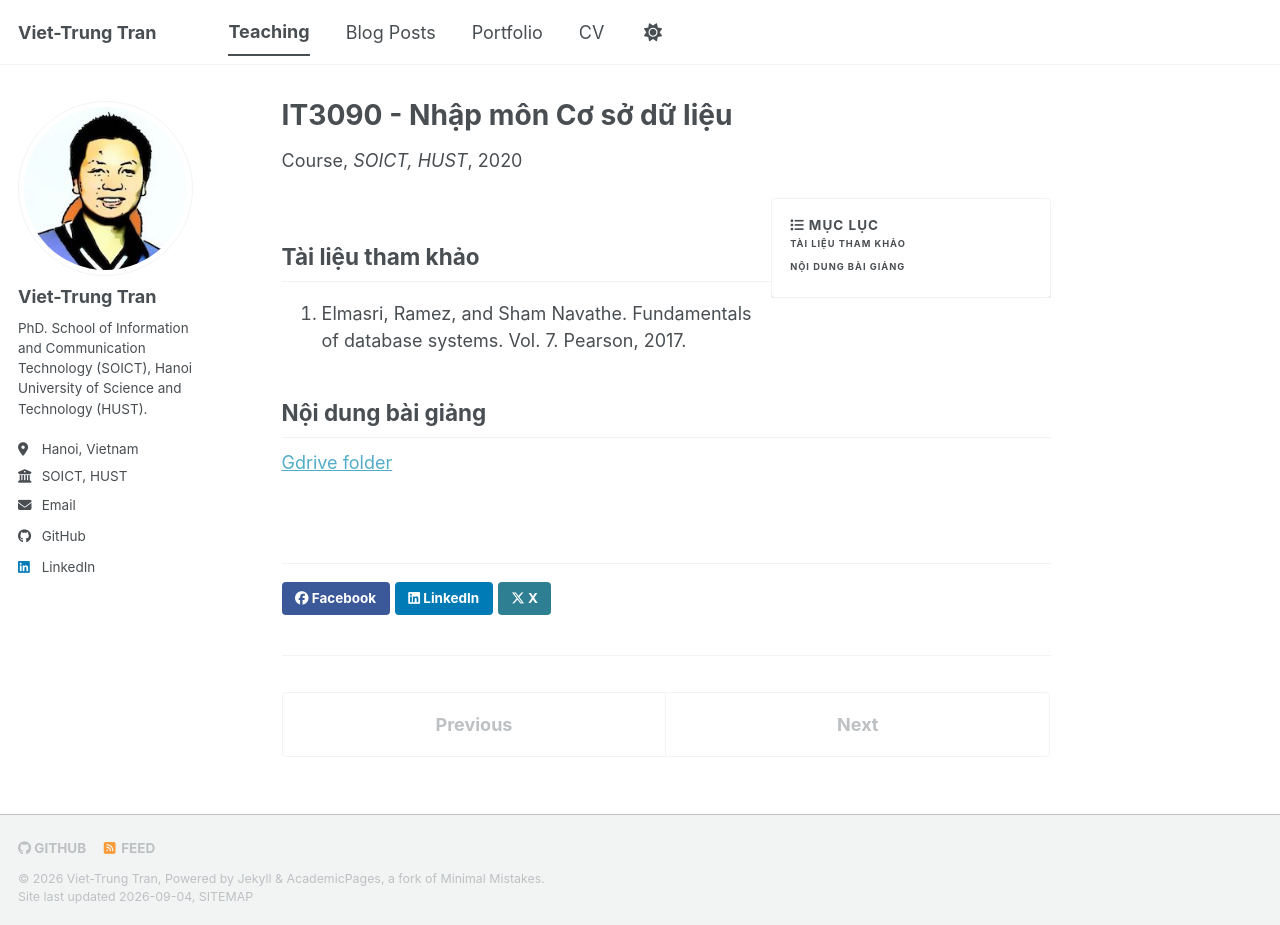
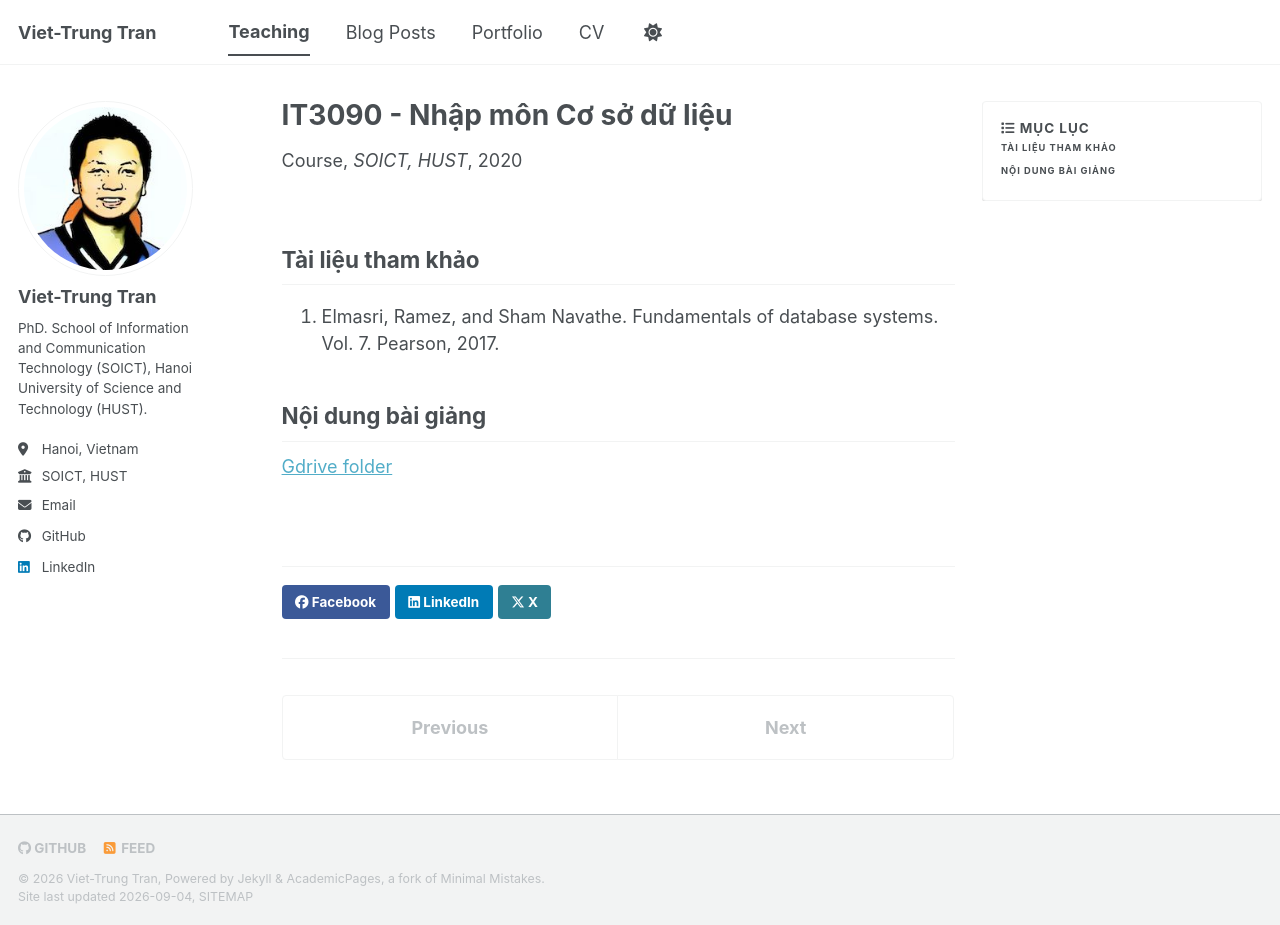
Before and after one commit to trungtv/trungtv.github.io, a Jekyll site: the page built from _teaching/2020-03-03-it3090-csdl.md, in a window 1280 px wide and 925 px high. Built offline with Jekyll 4.4.1, drawn with Linux system fonts in a browser that asks for light colours; a style sheet for code colours, icons or effects is not loaded.

Commit message:
Place TOC in a right column when wide, else at article top.
Avoid floating over body text; sticky only from the x-large breakpoint.

Co-authored-by: Cursor <cursoragent@cursor.com>

```diff
--- a/_layouts/single.html
+++ b/_layouts/single.html
@@ -17,7 +17,7 @@ layout: default
 <div id="main" role="main">
   {% include sidebar.html %}
 
-  <article class="page" itemscope itemtype="http://schema.org/CreativeWork">
+  <article class="page{% if page.toc %} page--toc{% endif %}" itemscope itemtype="http://schema.org/CreativeWork">
     {% if page.title %}<meta itemprop="headline" content="{{ page.title | markdownify | strip_html | strip_newlines | escape_once }}">{% endif %}
     {% if page.excerpt %}<meta itemprop="description" content="{{ page.excerpt | markdownify | strip_html | strip_newlines | escape_once }}">{% endif %}
     {% if page.date %}<meta itemprop="datePublished" content="{{ page.date | date: "%B %d, %Y" }}">{% endif %}
@@ -44,10 +44,11 @@ layout: default
         </header>
       {% endunless %}
 
+      {% if page.toc %}
+        {% include toc %}
+      {% endif %}
+
       <section class="page__content" itemprop="text">
-        {% if page.toc %}
-          {% include toc %}
-        {% endif %}
         {{ content }}
 
         {% if page.citation and page.paperurl and page.slidesurl and page.bibtexurl %}
--- a/_sass/layout/_page.scss
+++ b/_sass/layout/_page.scss
@@ -28,6 +28,62 @@
     .page__meta,
     .page__share {
       @include full();
+    }
+  }
+
+  /* TOC: right column when wide enough; otherwise static block under title */
+  &.page--toc {
+    @include breakpoint($x-large) {
+      /* reclaim the empty suffix as the TOC column */
+      padding-right: 0;
+      margin-right: 0;
+    }
+
+    .sidebar__right {
+      float: none;
+      width: auto;
+      margin: 0 0 1.5em;
+      z-index: 1;
+
+      &.sticky {
+        position: static;
+        max-height: none;
+        overflow: visible;
+      }
+    }
+
+    @include breakpoint($x-large) {
+      .page__inner-wrap {
+        display: grid;
+        grid-template-columns: minmax(0, 1fr) $right-sidebar-width;
+        column-gap: 1.5rem;
+        align-items: start;
+
+        > header {
+          grid-column: 1;
+        }
+
+        > .sidebar__right {
+          grid-column: 2;
+          grid-row: 1 / -1;
+          width: 100%;
+          margin: 0;
+        }
+
+        > .sidebar__right.sticky {
+          position: sticky;
+          top: 5.5em;
+          max-height: calc(100vh - 6.5em);
+          overflow-y: auto;
+        }
+
+        > .page__content,
+        > .page__meta,
+        > .page__share,
+        > .pagination {
+          grid-column: 1;
+        }
+      }
     }
   }
 }
--- a/_sass/layout/_sidebar.scss
+++ b/_sass/layout/_sidebar.scss
@@ -62,30 +62,6 @@
 
 .sidebar__right {
   margin-bottom: 1em;
-
-  @include breakpoint($large) {
-    position: relative;
-    float: right;
-    width: $right-sidebar-width-narrow;
-    margin-left: span(0.5 of 12);
-    z-index: 10;
-  }
-
-  @include breakpoint($x-large) {
-    width: $right-sidebar-width;
-  }
-
-  &.sticky {
-    @include breakpoint($large) {
-      clear: both;
-      position: -webkit-sticky;
-      position: sticky;
-      top: 5.5em;
-      float: right;
-      max-height: calc(100vh - 6.5em);
-      overflow-y: auto;
-    }
-  }
 }
 
 
```
